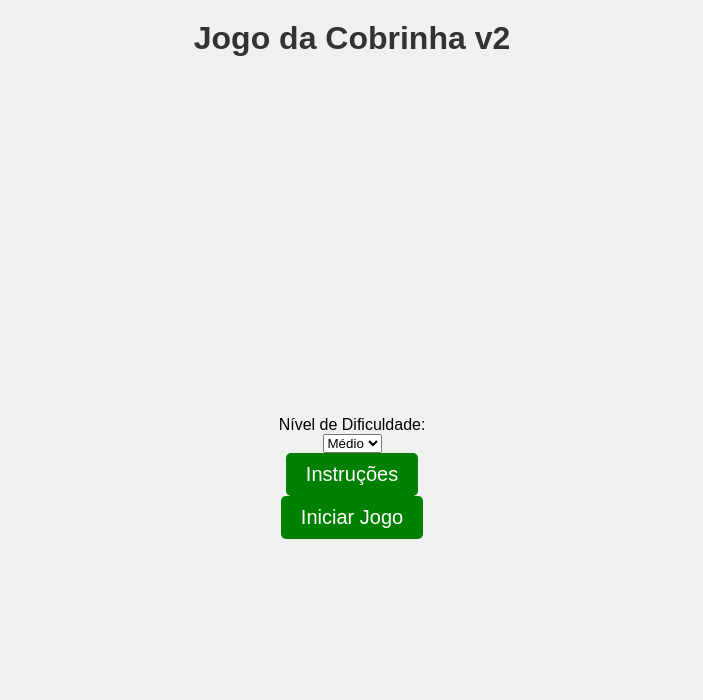
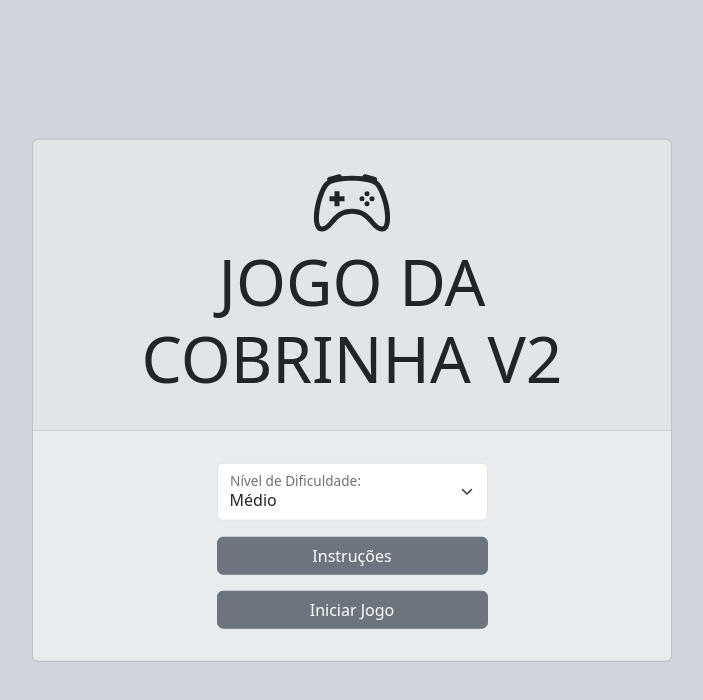
Before and after one commit to RogerioPortela94/Jogo-da-Cobrinha, a plain HTML site: page index.html in a window 1280 px wide. Shown: the whole page, without its empty margins (288-991 px from the left). Drawn offline with nearby package versions, Linux system fonts and the light colour scheme.

Commit message:
Atualização Bootstrap

```diff
--- a/css/styles.css
+++ b/css/styles.css
@@ -1,49 +1,6 @@
-body {
-    font-family: Arial, sans-serif;
-    text-align: center;
-    margin: 0;
-    background-color: #f0f0f0;
-}
-
-h1 {
-    margin: 20px 0;
-    color: #333;
-}
-
 #jogoCanvas {
     border: 2px solid #333;
     background-color: #fff;
     display: block;
     margin: 0 auto;
 }
-
-#menu {
-    display: flex;
-    flex-direction: column;
-    align-items: center;
-    justify-content: center;
-    height: 100vh;
-}
-
-#instrucoes {
-    display: flex;
-    flex-direction: column;
-    align-items: center;
-    justify-content: center;
-    height: 100vh;
-    text-align: center;
-}
-
-button {
-    font-size: 20px;
-    padding: 10px 20px;
-    background-color: green;
-    color: white;
-    border: none;
-    border-radius: 5px;
-    cursor: pointer;
-}
-
-button:hover {
-    background-color: darkgreen;
-}
--- a/index.html
+++ b/index.html
@@ -5,30 +5,56 @@
     <meta name="viewport" content="width=device-width, initial-scale=1.0">
     <title>Jogo da Cobrinha</title>
     <link rel="stylesheet" href="css/styles.css">
+
+    <link href="https://cdn.jsdelivr.net/npm/bootstrap@5.3.3/dist/css/bootstrap.min.css" rel="stylesheet" integrity="sha384-QWTKZyjpPEjISv5WaRU9OFeRpok6YctnYmDr5pNlyT2bRjXh0JMhjY6hW+ALEwIH" crossorigin="anonymous">
+    <link rel="stylesheet" href="https://cdn.jsdelivr.net/npm/bootstrap-icons@1.11.3/font/bootstrap-icons.min.css">
+
 </head>
-<body>
-    <h1>Jogo da Cobrinha v2</h1>
-    <div id="menu">
-        <label for="dificuldade">Nível de Dificuldade:</label>
-        <select id="dificuldade">
+<body class="container bg-dark-subtle p-4">
+    <div class="card text-center bg-body-secondary position-absolute top-50 start-50 translate-middle">
+        <div class=" card-header p-4">
+            <svg xmlns="http://www.w3.org/2000/svg" width="80" height="80" fill="currentColor" class="bi bi-controller" viewBox="0 0 16 16">
+                <path d="M11.5 6.027a.5.5 0 1 1-1 0 .5.5 0 0 1 1 0m-1.5 1.5a.5.5 0 1 0 0-1 .5.5 0 0 0 0 1m2.5-.5a.5.5 0 1 1-1 0 .5.5 0 0 1 1 0m-1.5 1.5a.5.5 0 1 0 0-1 .5.5 0 0 0 0 1m-6.5-3h1v1h1v1h-1v1h-1v-1h-1v-1h1z"/>
+                <path d="M3.051 3.26a.5.5 0 0 1 .354-.613l1.932-.518a.5.5 0 0 1 .62.39c.655-.079 1.35-.117 2.043-.117.72 0 1.443.041 2.12.126a.5.5 0 0 1 .622-.399l1.932.518a.5.5 0 0 1 .306.729q.211.136.373.297c.408.408.78 1.05 1.095 1.772.32.733.599 1.591.805 2.466s.34 1.78.364 2.606c.024.816-.059 1.602-.328 2.21a1.42 1.42 0 0 1-1.445.83c-.636-.067-1.115-.394-1.513-.773-.245-.232-.496-.526-.739-.808-.126-.148-.25-.292-.368-.423-.728-.804-1.597-1.527-3.224-1.527s-2.496.723-3.224 1.527c-.119.131-.242.275-.368.423-.243.282-.494.575-.739.808-.398.38-.877.706-1.513.773a1.42 1.42 0 0 1-1.445-.83c-.27-.608-.352-1.395-.329-2.21.024-.826.16-1.73.365-2.606.206-.875.486-1.733.805-2.466.315-.722.687-1.364 1.094-1.772a2.3 2.3 0 0 1 .433-.335l-.028-.079zm2.036.412c-.877.185-1.469.443-1.733.708-.276.276-.587.783-.885 1.465a14 14 0 0 0-.748 2.295 12.4 12.4 0 0 0-.339 2.406c-.022.755.062 1.368.243 1.776a.42.42 0 0 0 .426.24c.327-.034.61-.199.929-.502.212-.202.4-.423.615-.674.133-.156.276-.323.44-.504C4.861 9.969 5.978 9.027 8 9.027s3.139.942 3.965 1.855c.164.181.307.348.44.504.214.251.403.472.615.674.318.303.601.468.929.503a.42.42 0 0 0 .426-.241c.18-.408.265-1.02.243-1.776a12.4 12.4 0 0 0-.339-2.406 14 14 0 0 0-.748-2.295c-.298-.682-.61-1.19-.885-1.465-.264-.265-.856-.523-1.733-.708-.85-.179-1.877-.27-2.913-.27s-2.063.091-2.913.27"/>
+            </svg>
+            <h1 class="display-3 text-bold">JOGO DA COBRINHA V2</h1>
+        </div>
+        <div class="card-body row">
+            <div id="menu" class="col align-self-center">
+                <div class="container-fluid d-grid gap-3 p-3 w-50 ">
+                    <div class="form-floating">
+                        <select class="form-select" id="dificuldade">
                             <option value="150">Fácil</option>
                             <option value="100" selected>Médio</option>
                             <option value="50">Difícil</option>
                         </select>
-        <button id="btnInstrucoes">Instruções</button>
-        <button id="btnIniciar">Iniciar Jogo</button>
+                        <label for="dificuldade" class="form-label">Nível de Dificuldade:</label>
                     </div>
-    <div id="instrucoes" style="display: none;">
+                    <button class="btn btn-secondary" id="btnInstrucoes">Instruções</button>
+                    <button class="btn btn-secondary" id="btnIniciar">Iniciar Jogo</button>
+                </div>
+            </div>
+            <div id="instrucoes" class="container-md align-self-center" style="display: none;">
+                <div class="container-md d-grid">
                     <h2>Instruções</h2>
                     <p>- Coma a comida vermelha para ganhar pontos.</p>
                     <p>- Evite colidir com as paredes ou com você mesmo.</p>
                     <h2>Controles</h2>
                     <p>- Use as setas do teclado para mover a cobra.</p>
                     <p>- Use a tecla espaço para pausar.</p>
-        <button id="btnVoltar">Voltar</button>
+                    <button class="container-md w-50 btn btn-secondary" id="btnVoltar">Voltar</button>
+                </div>
             </div>
             <p id="scoreDisplay" style="display: none;">Pontuação: <b id="pontuacao">0</b></p>
-    <canvas id="jogoCanvas" style="display: none;"></canvas>
+            <canvas class="container-sm col col-md-6 align-self-center" id="jogoCanvas" style="display: none;"></canvas>
+        </div>
+    </div>
+
     <script src="js/script.js"></script>
+
+    <script src="https://cdn.jsdelivr.net/npm/bootstrap@5.3.3/dist/js/bootstrap.bundle.min.js" integrity="sha384-YvpcrYf0tY3lHB60NNkmXc5s9fDVZLESaAA55NDzOxhy9GkcIdslK1eN7N6jIeHz" crossorigin="anonymous"></script>
+    <script src="https://cdn.jsdelivr.net/npm/@popperjs/core@2.11.8/dist/umd/popper.min.js" integrity="sha384-I7E8VVD/ismYTF4hNIPjVp/Zjvgyol6VFvRkX/vR+Vc4jQkC+hVqc2pM8ODewa9r" crossorigin="anonymous"></script>
+    <script src="https://cdn.jsdelivr.net/npm/bootstrap@5.3.3/dist/js/bootstrap.min.js" integrity="sha384-0pUGZvbkm6XF6gxjEnlmuGrJXVbNuzT9qBBavbLwCsOGabYfZo0T0to5eqruptLy" crossorigin="anonymous"></script>
+
 </body>
 </html>
```
Lines whose indentation alone changed are shown as unchanged.
